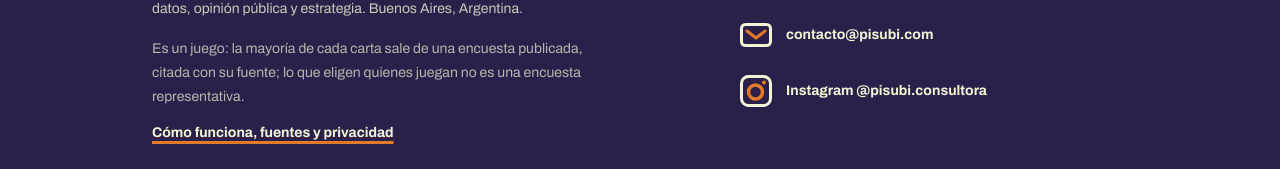
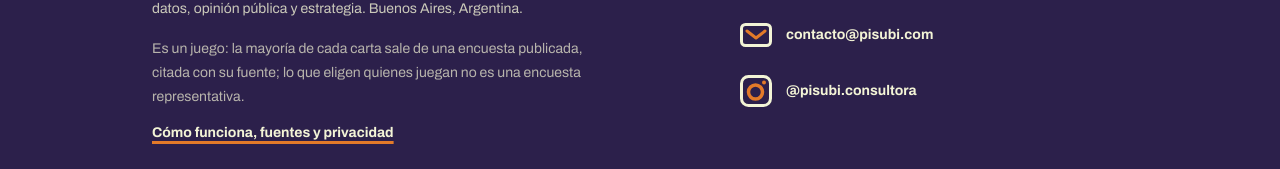
Before and after one commit to Pisubi/sosmayoria, a React (Vite) app: page / in a window 1280 px wide. Shown: the part 1796-1965 px from the top of the page. Built offline with nearby package versions, Linux system fonts and the light colour scheme; no server answers.

Commit message:
Pie: Instagram solo con el ícono, sin la palabra
Co-Authored-By: Claude Opus 5.5 <noreply@anthropic.com>
Claude-Session: https://claude.ai/code/session_016Apfjmwu794gjoTmQ9pFgC

```diff
--- a/src/components/Footer.tsx
+++ b/src/components/Footer.tsx
@@ -31,7 +31,13 @@ const ICONO = {
 const CONTACTO = [
   { texto: 'pisubi.com', href: 'https://pisubi.com', icono: ICONO.web },
   { texto: 'contacto@pisubi.com', href: 'mailto:contacto@pisubi.com', icono: ICONO.mail },
-  { texto: 'Instagram @pisubi.consultora', href: 'https://www.instagram.com/pisubi.consultora/', icono: ICONO.instagram },
+  {
+    texto: '@pisubi.consultora',
+    // El ícono dice que es Instagram; el lector de pantalla lo necesita en palabras.
+    nombre: 'Instagram @pisubi.consultora',
+    href: 'https://www.instagram.com/pisubi.consultora/',
+    icono: ICONO.instagram,
+  },
 ]
 
 export function Footer({ onMethodology }: FooterProps) {
@@ -67,6 +73,7 @@ export function Footer({ onMethodology }: FooterProps) {
                   href={c.href}
                   target={c.href.startsWith('http') ? '_blank' : undefined}
                   rel="noopener"
+                  aria-label={'nombre' in c ? c.nombre : undefined}
                   className="group inline-flex items-center gap-3 font-bold text-papel"
                 >
                   <svg viewBox="0 0 36 36" fill="none" aria-hidden className="size-9 shrink-0 transition-transform group-hover:-translate-y-0.5">
```
